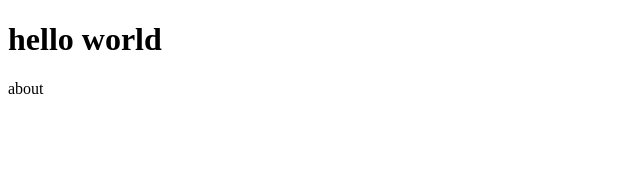
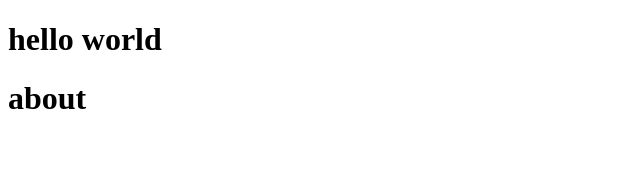
Before and after one commit to fristGroup/firstGroup, a Vue app: page /about in a window 1280 px wide. Shown: the top 170 px of the page, without its empty margins (0-640 px from the left). Built offline with nearby package versions, Linux system fonts and the light colour scheme.

Commit message:
首次提交

```diff
--- a/src/views/About.vue
+++ b/src/views/About.vue
@@ -1,3 +1,5 @@
 <template>
-  <div class="about">about</div>
+  <div class="about">
+    <h1>about</h1>
+  </div>
 </template>
```
